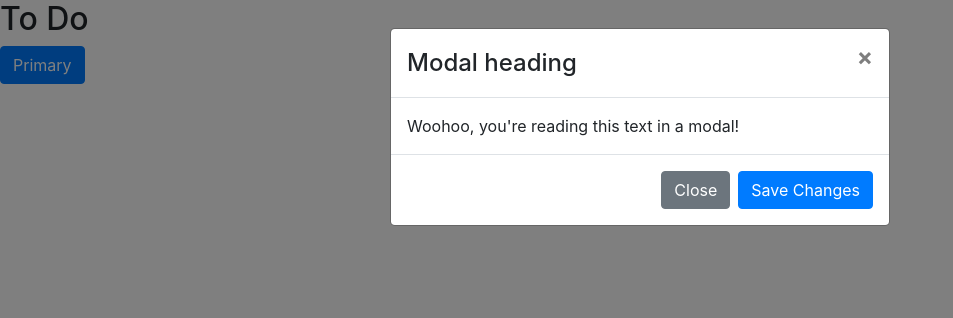
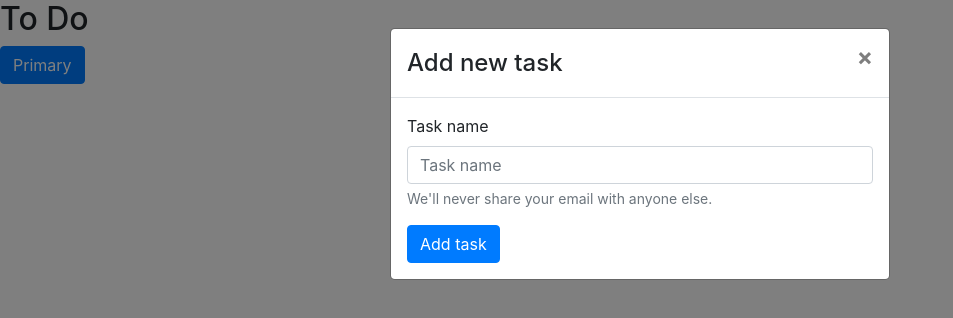
Before and after one commit to Mobidikt/Anyway-Labs-test, a React (Create React App) app: page / in a window 1280 px wide. Both pictures are taken after a click on the button "Primary". Shown: the top 318 px of the page, without its empty margins (0-953 px from the left). Built offline with nearby package versions, Linux system fonts and the light colour scheme.

Commit message:
feat: form popup

```diff
--- a/src/components/AddToDoPopup/AddToDoPopup.tsx
+++ b/src/components/AddToDoPopup/AddToDoPopup.tsx
@@ -1,24 +1,29 @@
 import React from 'react'
-import  {Modal, Button } from 'react-bootstrap';
+import  {Modal, Button, Form } from 'react-bootstrap';
 import { AddToDoProps } from './AddToDoPopupProps';
 
 function AddToDoPopup ({show, handleClose }:AddToDoProps){
 
-    return(<>
+    return(
     <Modal show={show} onHide={handleClose}>
         <Modal.Header closeButton>
-          <Modal.Title>Modal heading</Modal.Title>
+          <Modal.Title>Add new task</Modal.Title>
         </Modal.Header>
-        <Modal.Body>Woohoo, you're reading this text in a modal!</Modal.Body>
-        <Modal.Footer>
-          <Button variant="secondary" onClick={handleClose}>
-            Close
-          </Button>
-          <Button variant="primary" onClick={handleClose}>
-            Save Changes
-          </Button>
-        </Modal.Footer>
+        <Modal.Body>
+        <Form>
+            <Form.Group controlId="formBasicPassword">
+                <Form.Label>Task name</Form.Label>
+                <Form.Control type="text" placeholder="Task name" />
+                <Form.Text className="text-muted">
+                We'll never share your email with anyone else.
+                </Form.Text>
+            </Form.Group>
+            <Button variant="primary" type="submit">
+                Add task
+            </Button>
+        </Form>
+        </Modal.Body>
       </Modal>
-    </>);
+    );
 }
 export default AddToDoPopup;
```
